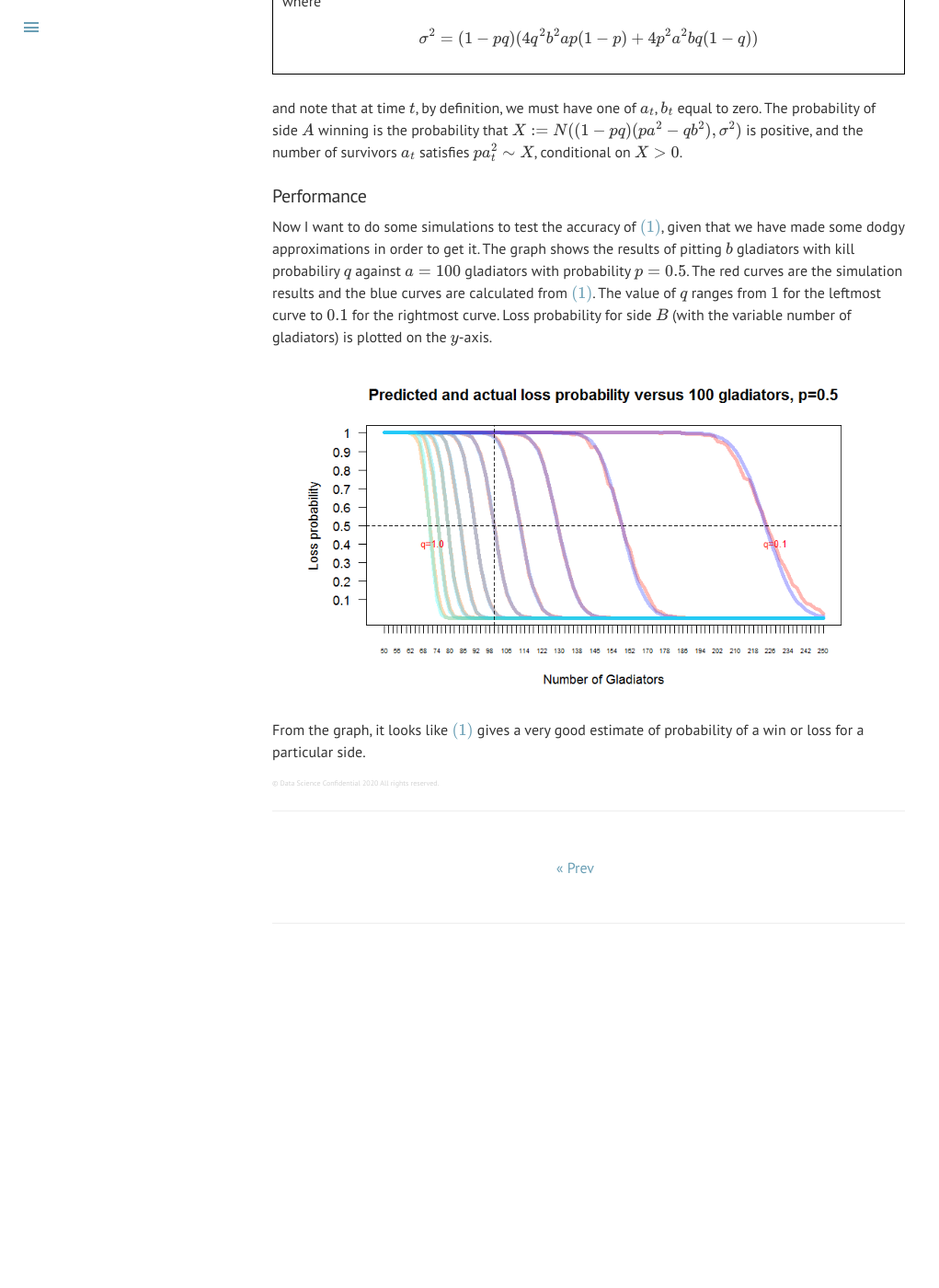
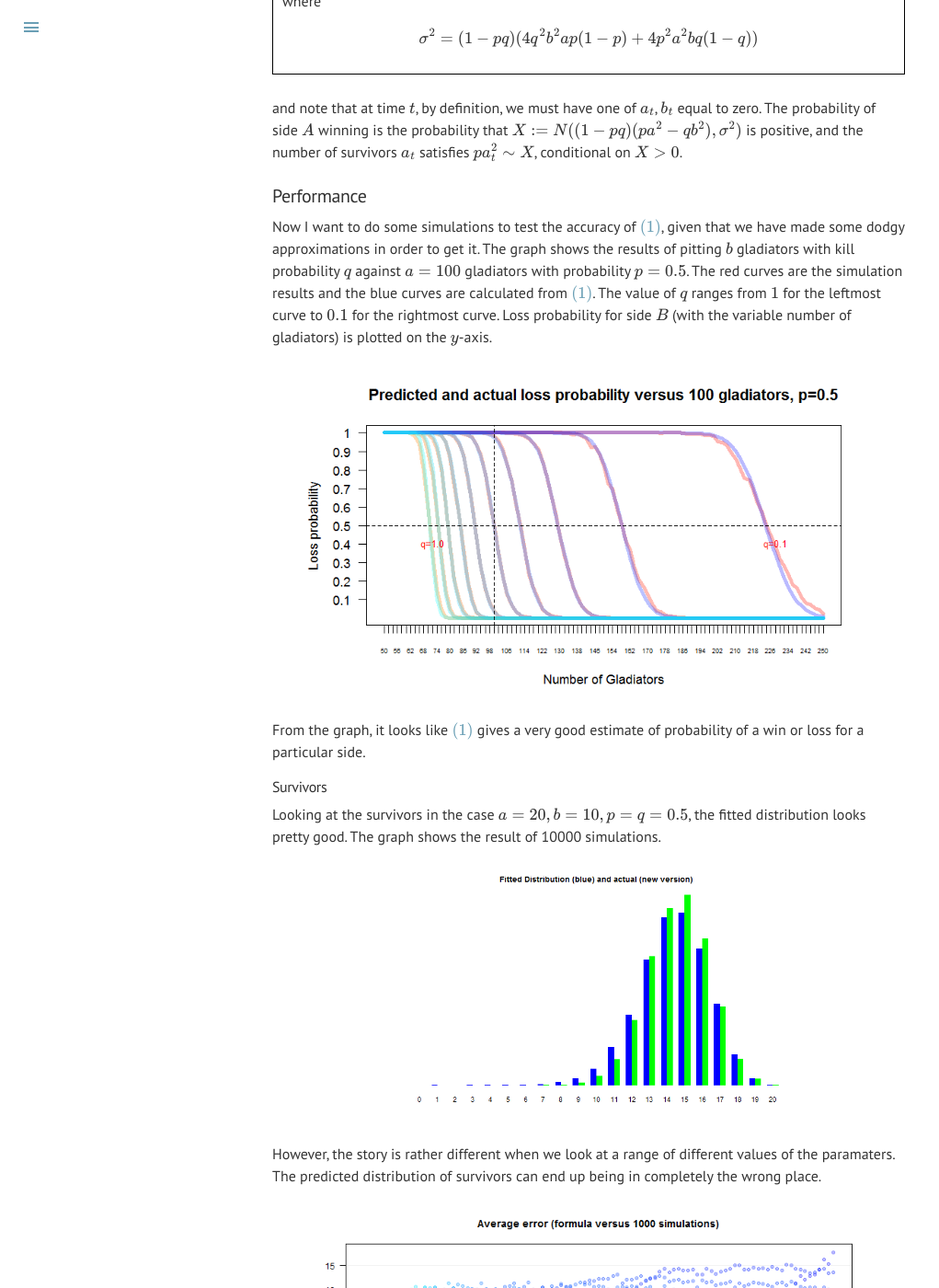
Before and after one commit to datascienceconfidential/datascienceconfidential.github.io, a Jekyll site: the page built from _posts/2020-04-30-gladiator2.md, in a window 1280 px wide and 1400 px high, scrolled down 1399 px. Shown: the whole window at 92% size, without its empty margins (0-1021 px from the left). Built offline with Jekyll 4.4.1, drawn with Linux system fonts in a browser that asks for light colours; formulas are drawn with MathJax 3; comment, search, counter and statistics services are not loaded; before the commit the page ends 2468 px from its top, so only the background shows below that.

Commit message:
added two plots

```diff
--- a/_posts/2020-04-30-gladiator2.md
+++ b/_posts/2020-04-30-gladiator2.md
@@ -66,10 +66,24 @@ and note that at time $t$, by definition, we must have one of $a_t$, $b_t$ equal
 
 ### Performance
 
-Now I want to do some simulations to test the accuracy of $\eqref{eq:1}$, given that we have made some dodgy approximations in order to get it. The graph shows the results of pitting $b$ gladiators with kill probabiliry $q$ against $a=100$ gladiators with probability $p=0.5$. The red curves are the simulation results and the blue curves are calculated from $\eqref{eq:1}$. The value of $q$ ranges from $1$ for the leftmost curve to $0.1$ for the rightmost curve. Loss probability for side $B$ (with the variable number of gladiators) is plotted on the $y$-axis.
+Now I want to do some simulations to test the accuracy of $\eqref{eq:1}$, given that we have made some dodgy approximations in order to get it. The graph shows the results of pitting $b$ gladiators with kill probability $q$ against $a=100$ gladiators with probability $p=0.5$. The red curves are the simulation results and the blue curves are calculated from $\eqref{eq:1}$. The value of $q$ ranges from $1$ for the leftmost curve to $0.1$ for the rightmost curve. Loss probability for side $B$ (with the variable number of gladiators) is plotted on the $y$-axis.
 
 <div style="width:90%; margin:0 auto;">
  <img src="/blog/images/2020-04/gladiator1.png" />
 </div>
 
 From the graph, it looks like $\eqref{eq:1}$ gives a very good estimate of probability of a win or loss for a particular side.
+
+#### Survivors
+
+Looking at the survivors in the case $a=20, b=10, p=q=0.5$, the fitted distribution looks pretty good. The graph shows the result of 10000 simulations.
+
+<div style="width:70%; margin:0 auto;">
+ <img src="/blog/images/2020-04/comparison2.png" />
+</div>
+
+However, the story is rather different when we look at a range of different values of the paramaters. The predicted distribution of survivors can end up being in completely the wrong place.
+
+<div style="width:90%; margin:0 auto;">
+ <img src="/blog/images/2020-04/survivor_error.png" />
+</div>
```
